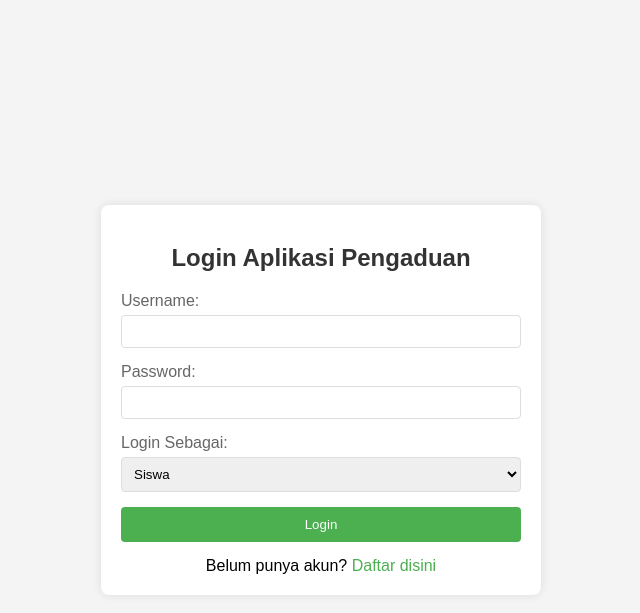
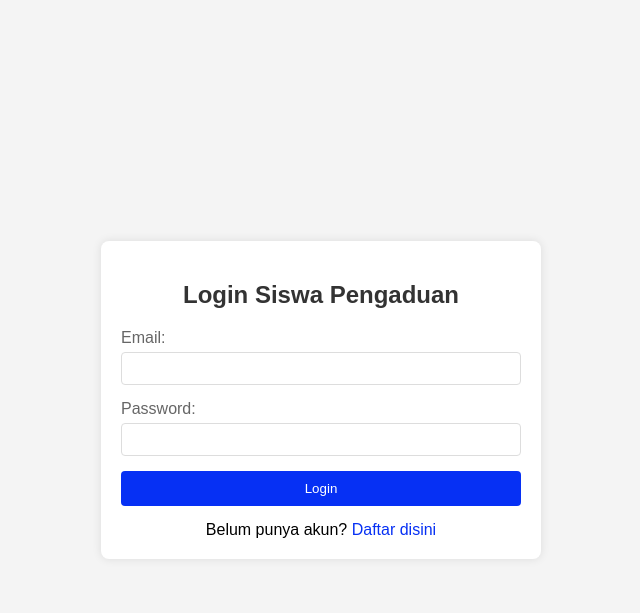
Before and after one commit to BhanuW2067/pengaduan, a PHP site: page /login.php in a window 1280 px wide. Shown: the top 613 px of the page, without its empty margins (319-959 px from the left). Run offline with PHP 8.4, Linux system fonts and the light colour scheme.

Commit message:
Update login.php

```diff
--- a/login.php
+++ b/login.php
@@ -2,11 +2,38 @@
 session_start();
 require_once('config/database.php');
 
-if(isset($_GET['error'])) {
-    echo '<div style="color: red; padding: 10px; margin-bottom: 10px; background-color: #ffe6e6; border: 1px solid #ff9999;">';
-    echo htmlspecialchars($_GET['error']);
-    echo '</div>';
+$error_message = '';
+
+if ($_SERVER['REQUEST_METHOD'] == 'POST') {
+    $email = mysqli_real_escape_string($conn, $_POST['email']);
+    $password = $_POST['password'];
+
+    if (empty($email) || empty($password)) {
+        $error_message = 'Email dan password harus diisi.';
+    } else {
+        $query = "SELECT * FROM user WHERE email = '$email'";
+        $result = mysqli_query($conn, $query);
+
+        if (mysqli_num_rows($result) == 1) {
+            $user = mysqli_fetch_assoc($result);
+
+            if (md5($password) === $user['password']) {
+                $_SESSION['email'] = $email;
+                $_SESSION['id_user'] = $user['id_user'];
+                $_SESSION['nama'] = $user['nama'];
+                $_SESSION['kelas'] = $user['kelas'];
+                header("Location: siswa/dashboard.php");
+                exit();
+            } else {
+                $error_message = 'Email atau password salah.';
+            }
+        } else {
+            $error_message = 'Email atau password salah.';
+        }
+    }
 }
+
+$conn->close();
 ?>
 
 <!DOCTYPE html>
@@ -14,7 +41,7 @@ if(isset($_GET['error'])) {
 <head>
     <meta charset="UTF-8">
     <meta name="viewport" content="width=device-width, initial-scale=1.0">
-    <title>Login - Aplikasi Pengaduan</title>
+    <title>Login Siswa - Pengaduan</title>
     <style>
         body {
             font-family: Arial, sans-serif;
@@ -52,7 +79,7 @@ if(isset($_GET['error'])) {
             color: #666;
         }
 
-        input, select {
+        input {
             width: 100%;
             padding: 8px;
             border: 1px solid #ddd;
@@ -63,7 +90,7 @@ if(isset($_GET['error'])) {
         button {
             width: 100%;
             padding: 10px;
-            background-color: #4CAF50;
+            background-color: #0630f4;
             color: white;
             border: none;
             border-radius: 4px;
@@ -71,7 +98,7 @@ if(isset($_GET['error'])) {
         }
 
         button:hover {
-            background-color: #45a049;
+            background-color: #1861cd;
         }
 
         .error {
@@ -86,7 +113,7 @@ if(isset($_GET['error'])) {
         }
 
         .register-link a {
-            color: #4CAF50;
+            color: #0630f4;
             text-decoration: none;
         }
 
@@ -97,30 +124,21 @@ if(isset($_GET['error'])) {
 </head>
 <body>
     <div class="login-container">
-        <h2>Login Aplikasi Pengaduan</h2>
+        <h2>Login Siswa Pengaduan</h2>
 
-        <?php if(isset($_GET['error'])): ?>
-            <div class="error"><?php echo htmlspecialchars($_GET['error']); ?></div>
+        <?php if ($error_message): ?>
+            <div class="error"><?php echo $error_message; ?></div>
         <?php endif; ?>
 
-        <form action="proses_login.php" method="POST">
+        <form action="login_siswa.php" method="POST">
             <div class="form-group">
-                <label>Username:</label>
-                <input type="text" name="username" required>
+                <label>Email:</label>
+                <input type="email" name="email" required>
             </div>
 
             <div class="form-group">
                 <label>Password:</label>
                 <input type="password" name="password" required>
-            </div>
-
-            <div class="form-group">
-                <label>Login Sebagai:</label>
-                <select name="level" required>
-                    <option value="siswa">Siswa</option>
-                    <option value="admin">Admin</option>
-                    <option value="petugas">Petugas</option>
-                </select>
             </div>
 
             <button type="submit">Login</button>
```
